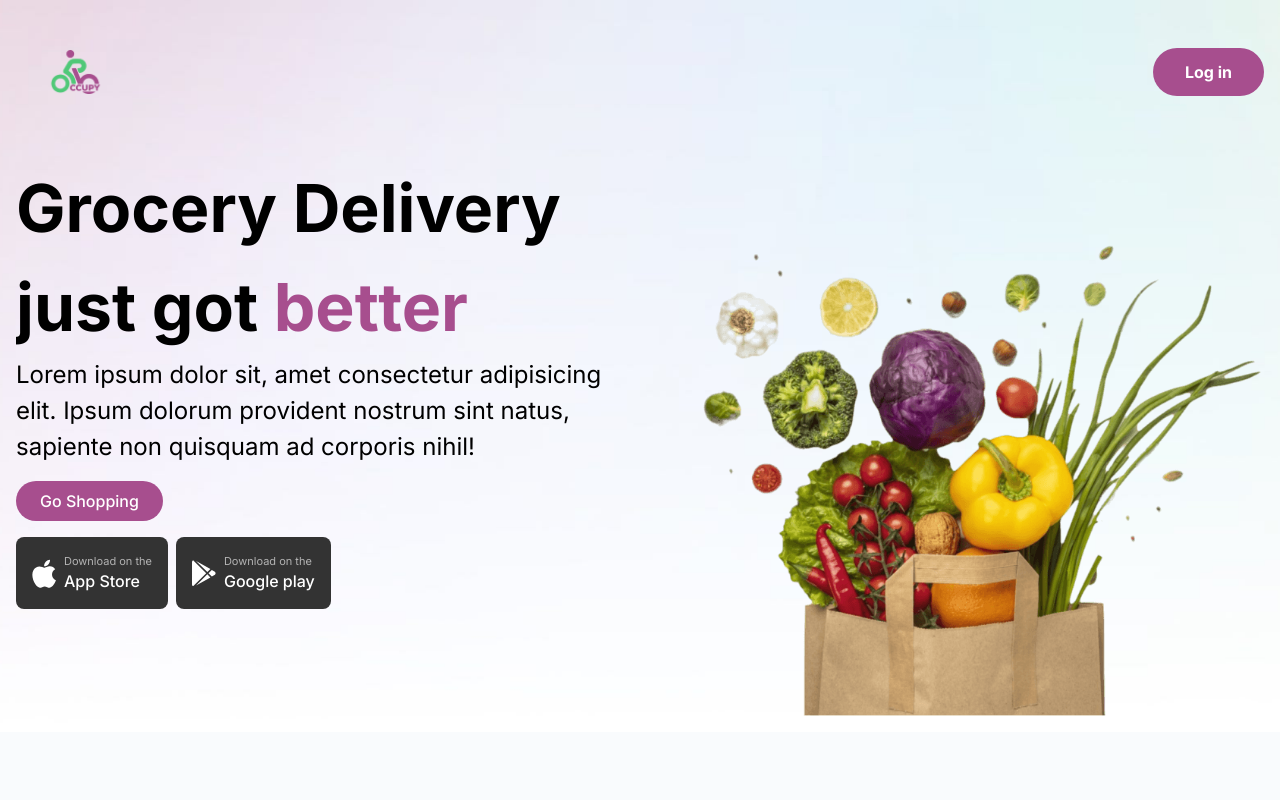
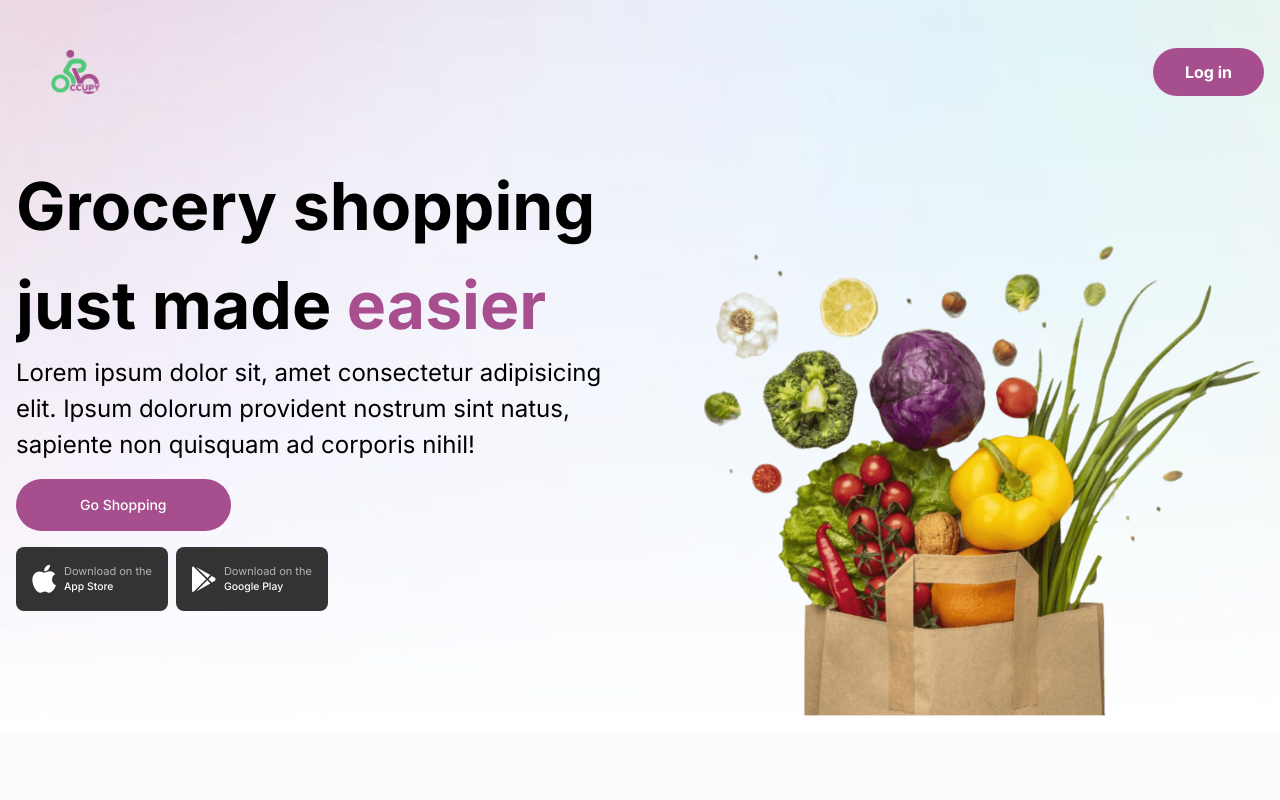
Before and after one commit to Ocuppy/occupyWeb, a Next.js app: page / in a window 1280 px wide. Shown: the top 800 px of the page. Built offline with nearby package versions, Linux system fonts and the light colour scheme.

Commit message:
Put text transition on hold, pending perfection, update 'Go shopping' button to better match design

```diff
--- a/package.json
+++ b/package.json
@@ -63,6 +63,8 @@
     "eslint": "^8",
     "eslint-config-next": "14.2.3",
     "postcss": "^8",
+    "prettier": "^3.3.3",
+    "prettier-plugin-tailwindcss": "^0.6.5",
     "tailwindcss": "^3.4.1",
     "typescript": "^5"
   }
--- a/src/components/views/website/Header.tsx
+++ b/src/components/views/website/Header.tsx
@@ -9,22 +9,35 @@ import { useEffect, useState } from "react";
 import { AnimatePresence, motion } from "framer-motion";
 
 const variants = {
-  enter: () => {
-    return {
-      y: -20,
-      opacity: 0,
-    };
+  // enter: () => {
+  //   return {
+  //     y: -20,
+  //     opacity: 0,
+  //   };
+  // },
+  // center: {
+  //   zIndex: 1,
+  //   y: 0,
+  //   opacity: 1,
+  // },
+  // exit: () => {
+  //   return {
+  //     zIndex: 0,
+  //     opacity: 0,
+  //   };
+  // },
+  enter: {
+    y: -20,
+    opacity: 0,
   },
   center: {
     zIndex: 1,
     y: 0,
     opacity: 1,
   },
-  exit: () => {
-    return {
-      zIndex: 0,
-      opacity: 0,
-    };
+  exit: {
+    zIndex: 0,
+    opacity: 0,
   },
 };
 
@@ -32,25 +45,24 @@ const Header = () => {
   const blackText = ["Grocery Delivery just got", "Grocery shopping just made"];
   const texts = ["better", "easier"];
   const [index, setIndex] = useState(0);
+
   useEffect(() => {
-    setTimeout(() => {
-      let next = index + 1;
-      if (next === texts.length) {
-        next = 0;
-      }
-      setIndex(next);
-    }, 3 * 1000);
-  }, [index, setIndex, texts.length]);
+    const textInterval = setInterval(() => {
+      setIndex((prevIndex) => (prevIndex + 1) % texts.length);
+    }, 4e3);
+
+    return () => clearInterval(textInterval);
+  }, [texts.length]);
 
   return (
-    <header className="w-full pt-12 lg:pt-0 items-center grid gap-4 lg:grid-cols-2">
+    <header className="grid w-full items-center gap-4 pt-12 lg:grid-cols-2 lg:pt-0">
       <div className="lg:pb-12">
-        <p className="text-[54px] lg:text-[66px] font-bold">
-          <span>{blackText[index]}&nbsp; </span>
+        <p className="text-[54px] font-bold lg:text-[66px]">
+          <span>{blackText[index]}&nbsp;</span>
           <AnimatePresence>
             <motion.span
               style={{ position: "absolute" }}
-              variants={variants}
+              // variants={variants}
               key={index}
               initial="enter"
               animate="center"
@@ -58,7 +70,8 @@ const Header = () => {
               className="text-occupy-primary"
               transition={{
                 y: { type: "spring", stiffness: 180, damping: 10 },
-                opacity: { duration: 0.3 },
+                opacity: { duration: 0.2 },
+                delay: 0.1,
               }}
             >
               {texts[index]}
@@ -71,26 +84,30 @@ const Header = () => {
           dolorum provident nostrum sint natus, sapiente non quisquam ad
           corporis nihil!
         </p>
-        <Button
+        {/* <Button onClick={() => Router.push("/auth/login")} className="rounded-full" size={"lg"}>
+          Go Shopping
+        </Button> */}
+        <button
           onClick={() => Router.push("/auth/login")}
-          className=" rounded-full"
+          className="rounded-full bg-occupy-primary px-16 py-4 text-sm font-medium text-white"
         >
           Go Shopping
-        </Button>
+        </button>
+
         <Flex className="mt-4">
           {[
             { desc: "App Store", onClick: () => {}, imgSrc: AppStoreIcon },
-            { desc: "Google play", onClick: () => {}, imgSrc: PlayStoreIcon },
+            { desc: "Google Play", onClick: () => {}, imgSrc: PlayStoreIcon },
           ].map((data, idx) => (
             <Flex
-              key={idx}
+              key={data.desc}
               onClick={data.onClick}
-              className="bg-[#333333] rounded-lg cursor-pointer text-white  p-4"
+              className="cursor-pointer rounded-lg bg-[#333333] p-4 text-white"
             >
               <Image
                 className="w-[24px]"
                 src={data.imgSrc}
-                alt={data.desc + "-icon"}
+                alt={`${data.desc} icon`}
               />
               <div>
                 <p className="text-[11px] text-[#B3B3B3]">Download on the</p>
--- a/src/styles/styles.css
+++ b/src/styles/styles.css
@@ -1,5 +1,5 @@
 .nunito {
-  font-family: "Nunito Sans", sans-serif;
+	font-family: 'Nunito Sans', sans-serif;
 }
 
 .hideScroll::-webkit-scrollbar {
@@ -10,6 +10,19 @@ body {
 	padding: 0;
 	margin: 0;
 	box-sizing: border-box;
+	font-size: 100%;
+}
+
+body {
+	@media screen and (max-width: 1600px) {
+		font-size: 80%;
+	}
+}
+
+body {
+	@media screen and (max-width: 1600px) {
+		font-size: 65%;
+	}
 }
 
 body,
```
Also changed, not shown: 2 other files (tests, documents, lock files or other folders). Lines whose indentation alone changed are shown as unchanged.
